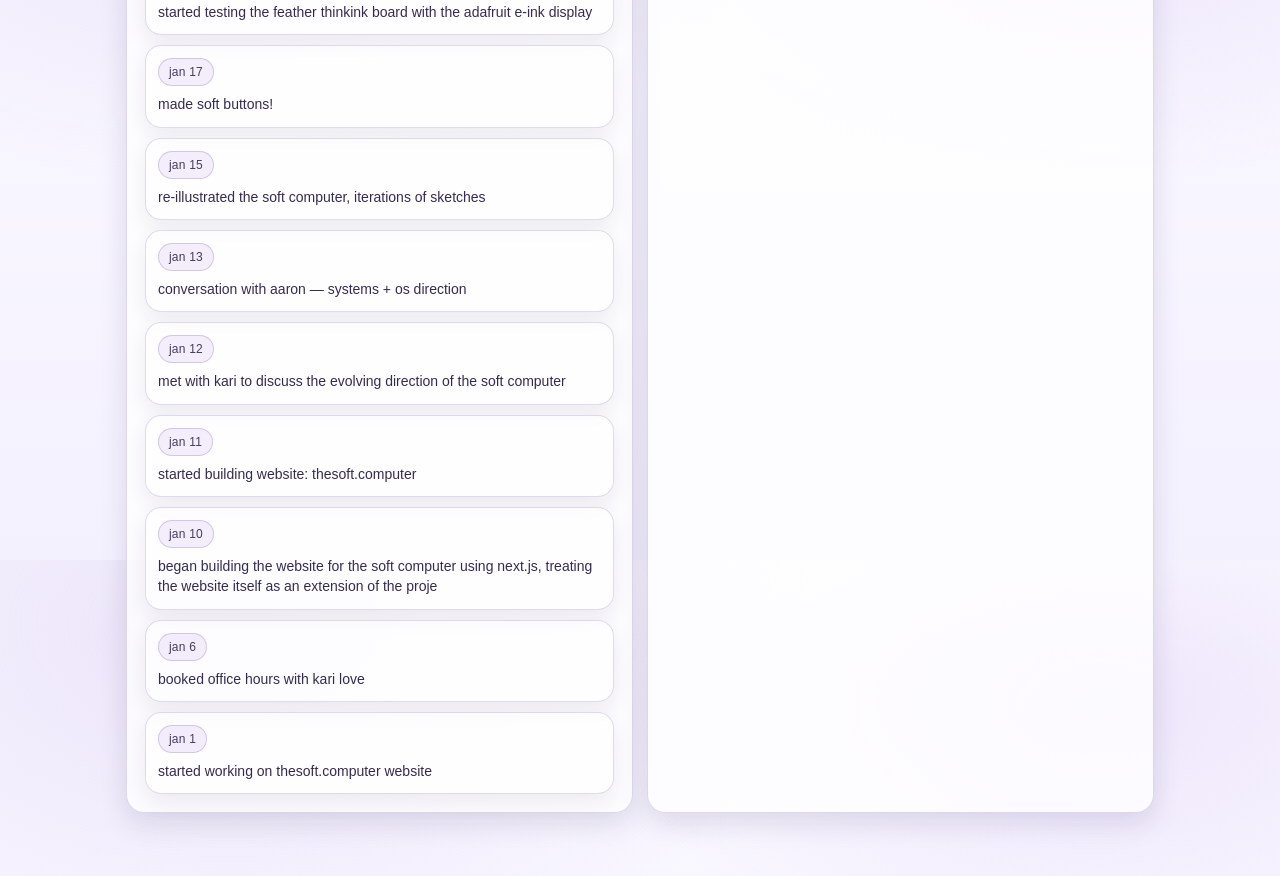
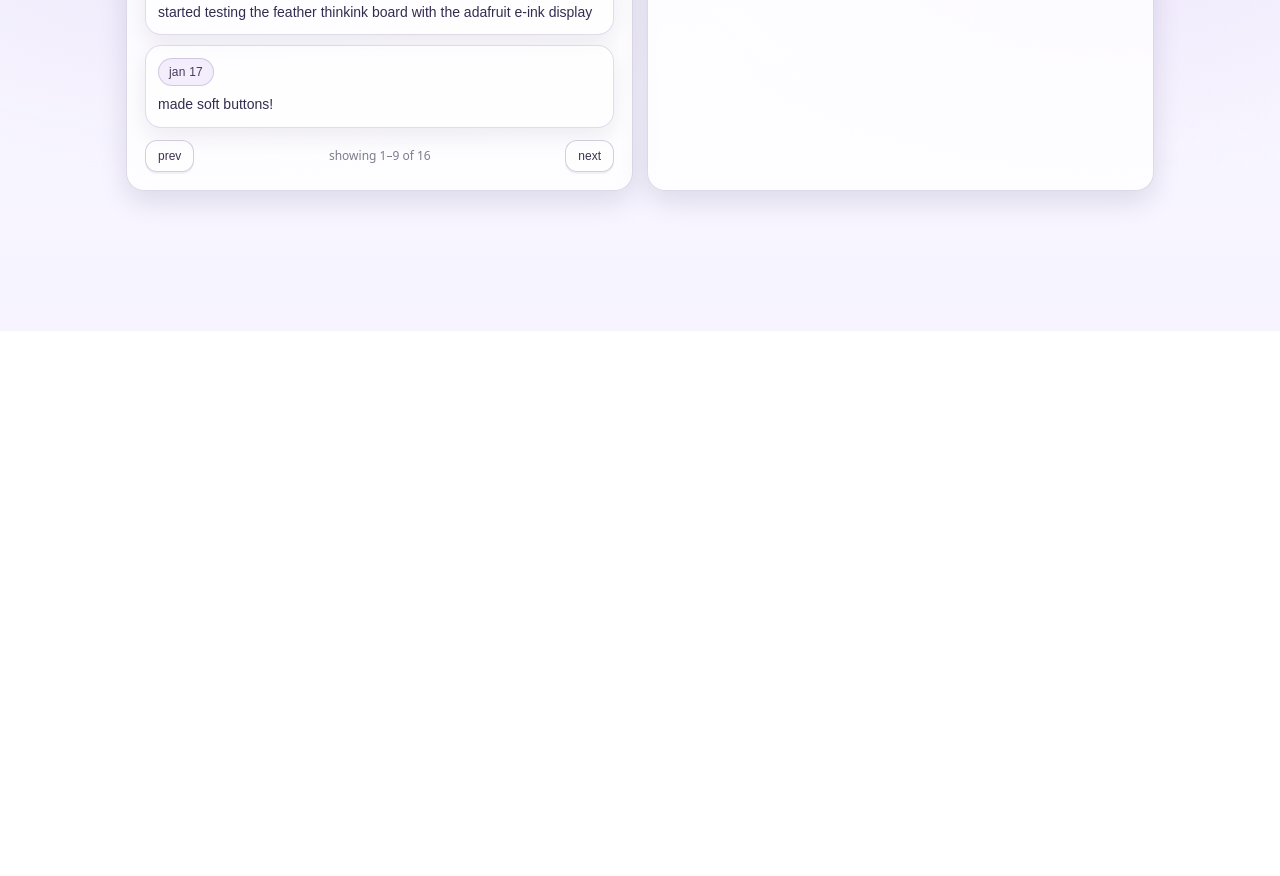
Before and after one commit to yafira/soft-computer, a Next.js app: page /log in a window 1280 px wide. Shown: the part 1040-1916 px from the top of the page. After the commit the page ends 1371 px from the top, so only its background shows below. Built offline with nearby package versions, Linux system fonts and the light colour scheme.

Commit message:
feat: increased recent log preview limit to 9

```diff
--- a/src/app/globals.css
+++ b/src/app/globals.css
@@ -803,7 +803,6 @@ a {
 }
 
 /* notebook paper modes */
-
 .notePaper.is-grid {
   background-color: rgba(255, 255, 255, 0.82);
   background-image:
@@ -890,3 +889,11 @@ a {
   justify-content: space-between;
   gap: 10px;
 }
+
+.logPagination {
+  margin-top: 12px;
+  display: flex;
+  align-items: center;
+  justify-content: space-between;
+  gap: 10px;
+}
--- a/src/app/log/page.js
+++ b/src/app/log/page.js
@@ -5,6 +5,7 @@ import { useSearchParams } from "next/navigation";
 import PublishLogsButton from "@/components/PublishLogsButton";
 
 const PAPER_MODE_KEY = "softcomputer-paper-mode";
+const PAGE_SIZE = 9;
 
 function previewText(raw, maxChars = 120) {
   const t = (raw || "").trim();
@@ -39,6 +40,7 @@ export default function LogNotebookPage() {
   const [activeId, setActiveId] = useState(null);
 
   const [paperMode, setPaperMode] = useState("grid");
+  const [page, setPage] = useState(0);
 
   // keep paper mode public + per-user (stored locally)
   useEffect(() => {
@@ -81,6 +83,21 @@ export default function LogNotebookPage() {
     );
   }, [entries, query]);
 
+  // reset to page 0 when searching
+  useEffect(() => {
+    setPage(0);
+  }, [query]);
+
+  // slice current page
+  const pagedEntries = useMemo(() => {
+    const start = page * PAGE_SIZE;
+    return filtered.slice(start, start + PAGE_SIZE);
+  }, [filtered, page]);
+
+  const totalPages = useMemo(() => {
+    return Math.max(1, Math.ceil(filtered.length / PAGE_SIZE));
+  }, [filtered.length]);
+
   useEffect(() => {
     const focus = searchParams.get("focus");
     if (focus) {
@@ -91,12 +108,22 @@ export default function LogNotebookPage() {
     // eslint-disable-next-line react-hooks/exhaustive-deps
   }, [searchParams, filtered]);
 
+  // if active entry is not on the current page, pick the first entry on that page
+  useEffect(() => {
+    if (!activeId) return;
+    const onPage = pagedEntries.some((e) => e.id === activeId);
+    if (!onPage && pagedEntries.length > 0) setActiveId(pagedEntries[0].id);
+  }, [activeId, pagedEntries]);
+
   const activeEntry = useMemo(() => {
     if (!activeId) return null;
     return filtered.find((e) => e.id === activeId) || null;
   }, [filtered, activeId]);
 
   const isDev = process.env.NODE_ENV === "development";
+
+  const canPrev = page > 0;
+  const canNext = page < totalPages - 1;
 
   return (
     <main className="wrap">
@@ -137,13 +164,16 @@ export default function LogNotebookPage() {
         <div className="panel logCol">
           <div className="panelTitleRow">
             <div className="h2">entries</div>
+            <div className="small subtle">
+              page {page + 1} / {totalPages}
+            </div>
           </div>
 
           <div className="entryList">
             {filtered.length === 0 ? (
               <div className="emptyState">no published entries yet.</div>
             ) : (
-              filtered.map((e) => {
+              pagedEntries.map((e) => {
                 const isActive = e.id === activeId;
                 const prev = previewText(e.text);
 
@@ -164,6 +194,35 @@ export default function LogNotebookPage() {
               })
             )}
           </div>
+
+          {/* pagination */}
+          {filtered.length > PAGE_SIZE ? (
+            <div className="logPagination">
+              <button
+                type="button"
+                className="btn ghost"
+                disabled={!canPrev}
+                onClick={() => setPage((p) => Math.max(0, p - 1))}
+              >
+                prev
+              </button>
+
+              <div className="small subtle">
+                showing {page * PAGE_SIZE + 1}–
+                {Math.min((page + 1) * PAGE_SIZE, filtered.length)} of{" "}
+                {filtered.length}
+              </div>
+
+              <button
+                type="button"
+                className="btn ghost"
+                disabled={!canNext}
+                onClick={() => setPage((p) => Math.min(totalPages - 1, p + 1))}
+              >
+                next
+              </button>
+            </div>
+          ) : null}
         </div>
 
         {/* right: notes */}
--- a/src/components/TimelinePreview.js
+++ b/src/components/TimelinePreview.js
@@ -51,7 +51,7 @@ export default function TimelinePreview() {
   // limit to latest 5
   const recent = useMemo(() => {
     // your published json already exports sorted newest-first
-    return (entries || []).slice(0, 5);
+    return (entries || []).slice(0, 9);
   }, [entries]);
 
   return (
```
